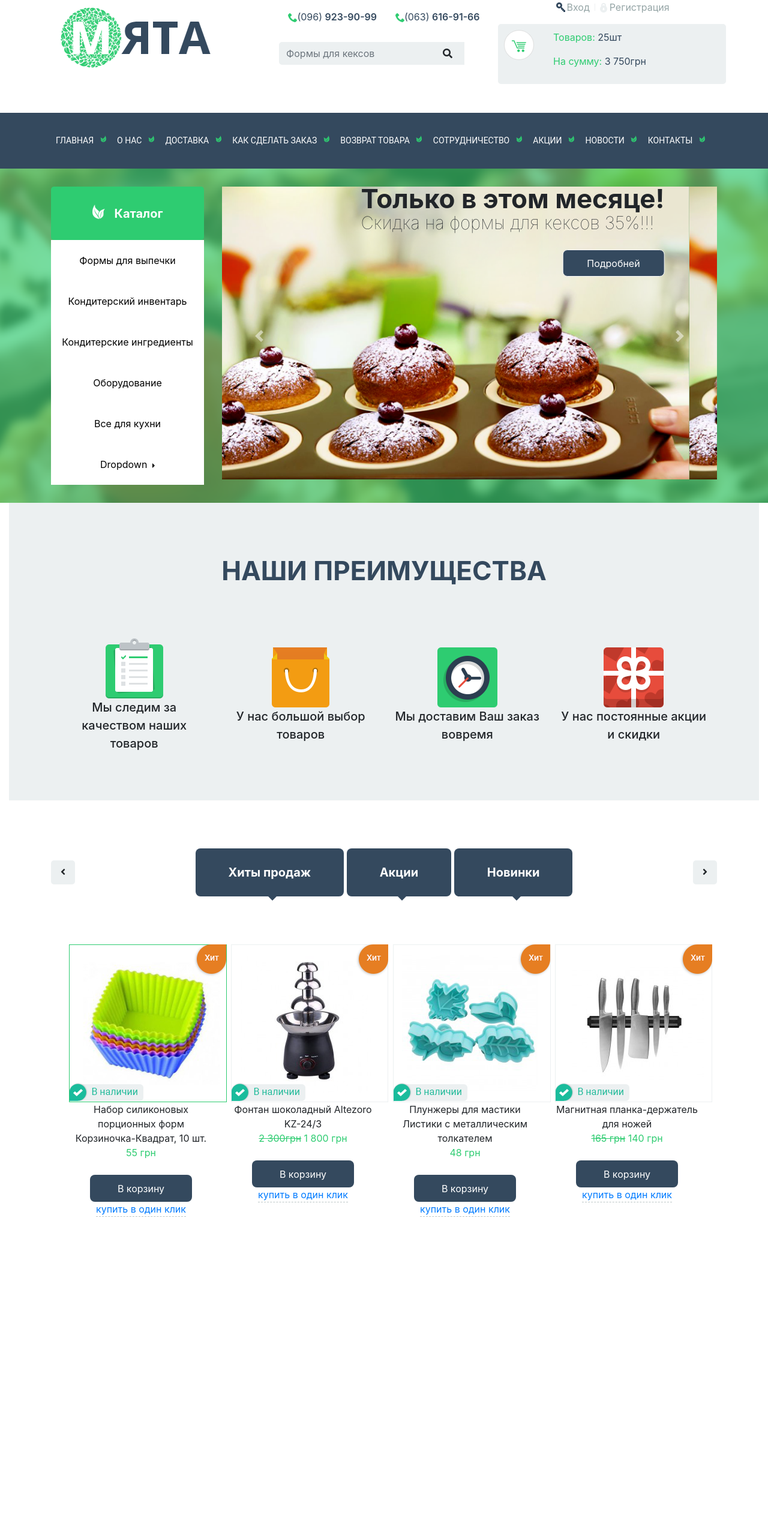
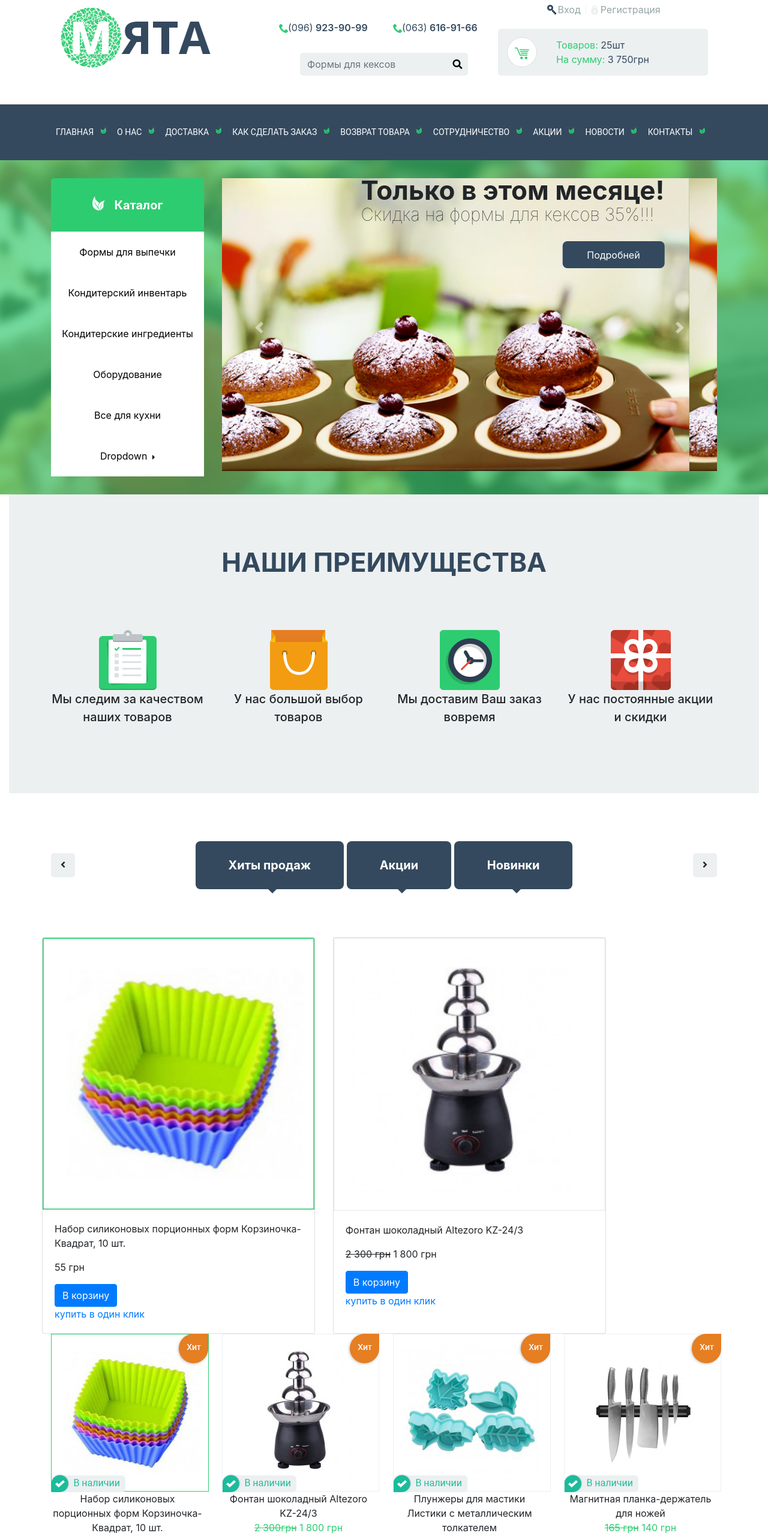
Before and after one commit to VirEgo/myata-project, a website: page app/index.html in a window 1280 px wide. Shown: the top 2560 px of the page at 60% size. Before the commit the page ends 2108 px from the top, so only its background shows below. Drawn offline with Linux system fonts and the light colour scheme.

Commit message:
Fix Style
Edit some style

```diff
--- a/app/index.html
+++ b/app/index.html
@@ -1,5 +1,6 @@
 <!DOCTYPE html>
 <html lang="en">
+
 <head>
     <meta charset="UTF-8">
     <meta name="viewport" content="width=device-width, initial-scale=1.0">
@@ -9,35 +10,34 @@
     <link rel="stylesheet" href="css/bootstrap.css">
     <link rel="stylesheet" href="https://use.fontawesome.com/releases/v5.7.2/css/all.css" integrity="sha384-fnmOCqbTlWIlj8LyTjo7mOUStjsKC4pOpQbqyi7RrhN7udi9RwhKkMHpvLbHG9Sr" crossorigin="anonymous">
 </head>
+
 <body>
     <header>
         <div class="container">
             <div class="row">
-                <div class="col-sm">
+                <div class="col-12 col-sm-12 col-md-6 col-lg-4">
                     <nav class="navbar navbar-light">
                         <a class="navbar-brand" href="#">
                             <img src="img/logo.png" class="d-inline-block align-top" alt="Myata">
                         </a>
                     </nav>
                 </div>
-                <div class="col-sm contacts-header">
-                    <div class="phone-wrapper">
-                        <a href="" class="phone1"><img src="img/phone.png" alt="">(096) <span>923-90-99</span></a>
-                        <a href="" class="phone2"><img src="img/phone.png" alt="">(063) <span>616-91-66</span></a>
+                <div class="col-12 col-sm-12 col-md-6 col-lg-4 contacts-header">
+                    <div class="phone-wrapper row">
+                        <a href="" class="phone1 col-6 col-sm-12 col-md-6"><img src="img/phone.png" alt="">(096) <span>923-90-99</span></a>
+                        <a href="" class="phone2 col-6 col-sm-12 col-md-6"><img src="img/phone.png" alt="">(063) <span>616-91-66</span></a>
                     </div>
-                    <div class="input-group mb-3 header-search">
-                        <input type="text" class="form-control" placeholder="Формы для кексов" aria-label="Recipient's username" aria-describedby="button-addon2">
-                        <div class="input-group-append">
-                        <button class="btn search-btn" type="button"><i class="fas fa-search"></i></button>
+                    <div class=" header-search">
+                        <input type="text" class="form-control" placeholder="Формы для кексов">
+                        <button class="search-btn" type="button"><i class="fas fa-search"></i></button>
                     </div>
                 </div>
-                </div>
-                <div class="col-sm login-card">
-                    <div class="row login-wrapper">
+                <div class="row col-12  col-sm-12 col-md-12 col-lg-4 login-card">
+                    <div class="col-sm-6 col-md-12 login-wrapper">
                         <a href="#" class="login">Вход</a>
                         <a href="#" class="signin">Регистрация</a>
                     </div>
-                    <div class="row card-wrapper">
+                    <div class="col-sm-6 col-md-12 card-wrapper">
                         <div class="card">
                             <a href="#" class="card-img">
                                 <img src="img/card.png" alt="Card">
@@ -54,44 +54,62 @@
         </div>
     </header>
     <div class="nav-wrapper">
-        <div class="container">
+        <div class="container nav-desctop">
             <ul class="nav uppercase">
                 <li class="nav-item"><a href="#" class="nav-link">главная</a></li>
                 <li class="nav-item"><a href="#" class="nav-link">о нас</a></li>
                 <li class="nav-item"><a href="#" class="nav-link">доставка</a></li>
                 <li class="nav-item"><a href="#" class="nav-link">как сделать заказ</a></li>
                 <li class="nav-item"><a href="#" class="nav-link">возврат товара</a></li>
-                <li class="nav-item"><a href="#" class="nav-link">сотрудничество</a></li>
+                <li class="nav-item "><a href="#" class="nav-link">сотрудничество</a></li>
                 <li class="nav-item"><a href="#" class="nav-link">акции</a></li>
                 <li class="nav-item"><a href="#" class="nav-link">новости</a></li>
                 <li class="nav-item"><a href="#" class="nav-link">контакты</a></li>
             </ul>
         </div>
+        <div class="container nav-mobile">
+            <nav class="navbar navbar-expand-lg">
+                <button class="navbar-toggler" type="button" data-toggle="collapse" data-target="#navbarNavDropdown" aria-controls="navbarNavDropdown" aria-expanded="false" aria-label="Toggle navigation">
+                        <span><i class="fas fa-chevron-down"></i></span>
+                    </button>
+                <div class="collapse navbar-collapse" id="navbarNavDropdown">
+                    <ul class="navbar-nav">
+                        <li class="nav-item active">
+                            <a class="nav-link" href="#">главная <span class="sr-only">(current)</span></a>
+                        </li>
+                        <li class="nav-item">
+                            <a class="nav-link" href="#">о нас</a>
+                        </li>
+                        <li class="nav-item">
+                            <a class="nav-link" href="#">доставка</a>
+                        </li>
+                        <li class="nav-item">
+                            <a class="nav-link" href="#">как сделать заказ</a>
+                        </li>
+                        <li class="nav-item">
+                            <a class="nav-link" href="#">возврат товара</a>
+                        </li>
+                        <li class="nav-item">
+                            <a class="nav-link" href="#">сотрудничество</a>
+                        </li>
+                        <li class="nav-item">
+                            <a class="nav-link" href="#">акции</a>
+                        </li>
+                        <li class="nav-item">
+                            <a class="nav-link" href="#">новости</a>
+                        </li>
+                        <li class="nav-item">
+                            <a class="nav-link" href="#">контакты</a>
+                        </li>
+                    </ul>
+                </div>
+            </nav>
+        </div>
     </div>
     <div class="catalog-wrapper">
         <div class="container">
             <div class="row">
-            <div class="col-3 button-wrapper">
-                <!-- <ul class="catalog">
-                    <p>Каталог</p>
-                    <li>Формы для выпечки</li>
-                    <li>Кондидерский инвентарь</li>
-                    <li>Кондитерские ингредиенты</li>
-                    <li>Оборудование</li>
-                    <li>Все для кухни</li>
-
-                    <li class="dropdown"> Фототорт. Печать на пищевой бумаге
-                        <ul class="dropdown-menu" area-labelled-by="dropdown-menu">
-                            <li>Индивидуальные картинки</li>
-                            <li class="dropdown-item">Картинки с деньгами</li>
-                            <li class="dropdown-item">Прочиек картинки</li>
-                            <li class="dropdown-item">Пищевые картинки из разных мультиков</li>
-                            <li class="dropdown-item">Индивидуальные картинки</li>
-                            <li class="dropdown-item">Картинки с деньгами</li>
-                            <li class="dropdown-item">Прочиек картинки</li>
-                        </ul>
-                    </li>
-                </ul> -->
+                <div class="col-md-12 col-sm-12 col-lg-3 button-wrapper">
                     <h3 class="catalog-title">Каталог</h3>
                     <button type="button" class="btn btn-light">Формы для выпечки</button>
                     <button type="button" class="btn btn-light">Кондитерский инвентарь</button>
@@ -113,7 +131,7 @@
                         </div>
                     </div>
                 </div>
-            <div class="col-9 d-flex">
+                <div class="col-sm-12 col-md-12 col-lg-9 d-flex">
                     <div id="carouselExampleControls" class="carousel slide" data-ride="carousel">
                         <div class="carousel-inner">
                             <div class="carousel-item active">
@@ -159,8 +177,8 @@
             <div class="container">
 
                 <div class="header-text">Наши преимущества</div>
-                    <div class="benefits-items">
-                        <div class="col-12 item">
+                <div class="benefits-items row">
+                    <div class="col-12 col-sm-6 col-md-3 col-lg-3 item">
                         <div class="benefit-logo">
                             <img src="img/quality.png" alt="quolity">
                         </div>
@@ -168,7 +186,7 @@
                             Мы следим за качеством наших товаров
                         </div>
                     </div>
-                            <div class="col-12 item">
+                    <div class="col-12 col-sm-6 col-md-3 col-lg-3 item">
                         <div class="benefit-logo">
                             <img src="img/bag.png" alt="quolity">
                         </div>
@@ -176,18 +194,17 @@
                             У нас большой выбор товаров
                         </div>
                     </div>
-                            <div class="col-12 item">
+                    <div class="col-12 col-sm-6 col-md-3 col-lg-3 item">
                         <div class="benefit-logo">
                             <img src="img/time.png" alt="quolity">
                         </div>
                         <div class="benefit-logo-desc">Мы доставим Ваш заказ вовремя</div>
                     </div>
-                            <div class="col-12 item">
+                    <div class="col-12 col-sm-6 col-md-3 col-lg-3 item">
                         <div class="benefit-logo">
                             <img src="img/gift.png" alt="quolity">
                         </div>
-                                <div class="benefit-logo-desc">У нас постоянные акции
-                                        и скидки</div>
+                        <div class="benefit-logo-desc">У нас постоянные акции и скидки</div>
                     </div>
                 </div>
             </div>
@@ -208,8 +225,33 @@
                             <a href="#" class="next-category btn"><i class="fas fa-angle-right"></i></a>
                         </div>
                     </div>
-                    <div class="products-items-wrapper col-12 d-flex">
-                        <div class="col-3">
+                    <div class="row products-items-wrapper">
+                        <div class="card-deck">
+
+                            <div class="card">
+                                <img class="card-img-top" src="img/item1.png" alt="Card image cap">
+                                <div class="card-body">
+                                    <p class="card-text">Набор силиконовых порционных форм Корзиночка-Квадрат, 10 шт.</p>
+                                    <p class="card-text">55 грн</p>
+                                    <a href="#" class="btn btn-primary">В корзину</a>
+                                    <br>
+                                    <a href="#" class="one-click-buy">купить в один клик</a>
+                                </div>
+                            </div>
+
+                            <div class="card">
+                                <img class="card-img-top" src="img/item2.png" alt="Card image cap">
+                                <div class="card-body">
+                                    <p class="card-text">Фонтан шоколадный Altezoro KZ-24/3</p>
+                                    <p class="card-text"> <s>2 300 грн</s> 1 800 грн</p>
+                                    <a href="#" class="btn btn-primary">В корзину</a>
+                                    <br>
+                                    <a href="#" class="one-click-buy">купить в один клик</a>
+                                </div>
+                            </div>
+                        </div>
+
+                        <div class="col-12 col-sm-6 col-md-6 col-lg-3">
                             <div class="product-photo">
                                 <img src="img/item1.png" alt="Silicon">
                             </div>
@@ -222,7 +264,7 @@
                                 <a href="#" class="one-click-buy">купить в один клик</a>
                             </div>
                         </div>
-                        <div class="col-3">
+                        <div class="col-12 col-sm-6 col-md-6 col-lg-3">
                             <div class="product-photo">
                                 <img src="img/item2.png" alt="Silicon">
                             </div>
@@ -235,7 +277,7 @@
                                 <a href="#" class="one-click-buy">купить в один клик</a>
                             </div>
                         </div>
-                        <div class="col-3">
+                        <div class="col-12 col-sm-6 col-md-6 col-lg-3">
                             <div class="product-photo">
                                 <img src="img/item3.png" alt="Silicon">
                             </div>
@@ -248,7 +290,7 @@
                                 <a href="#" class="one-click-buy">купить в один клик</a>
                             </div>
                         </div>
-                        <div class="col-3">
+                        <div class="col-12 col-sm-6 col-md-6 col-lg-3">
                             <div class="product-photo">
                                 <img src="img/item4.png" alt="Silicon">
                             </div>
@@ -259,6 +301,10 @@
                                 <a href="#" class="one-click-buy">купить в один клик</a>
                             </div>
                         </div>
+
+
+
+
                     </div>
                 </div>
             </div>
@@ -269,4 +315,5 @@
     <script src="js/popper.js"></script>
     <script src="js/bootstrap.js"></script>
 </body>
+
 </html>
--- a/app/sass/main.scss
+++ b/app/sass/main.scss
@@ -1,23 +1,31 @@
 * {
     padding: 0;
     margin: 0;
+}
 
-}
 body {
     font-size: 16px;
     box-sizing: border-box;
     font-family: "Roboto", sans-serif;
 }
+
 header {
-    padding-bottom: 3rem ;
+    padding-bottom: 3rem;
 }
+
 .uppercase {
     text-transform: uppercase;
 }
+
 .header-search {
     border: none;
     color: #34495e;
-    width: 400px;
+    display: flex;
+    flex-direction: row;
+    justify-content: center;
+    @media screen and (max-width: 768px) {
+        margin-bottom: 1rem;
+    }
     input,
     button {
         background-color: #ecf0f1;
@@ -28,6 +36,10 @@ header {
         border-radius: 5px;
         outline: none;
         box-shadow: none;
+        width: 70%;
+        border-radius: 0;
+        border-top-left-radius: 5px;
+        border-bottom-left-radius: 5px;
         &:focus {
             background-color: #ecf0f1;
             border: none;
@@ -36,15 +48,22 @@ header {
         }
     }
 }
+
 .search-btn {
     border: none;
-    position: absolute;
-    left: -3rem;
-    z-index: 12;
     outline: none;
     box-shadow: none;
+    border-radius: 0;
+    border-top-right-radius: 5px;
+    border-bottom-right-radius: 5px;
+    width: 35px;
+    &:focus,
+    &:active {
+        outline: none !important;
+        box-shadow: none !important;
+    }
+}
 
-}
 .input-group-append {
     .search-btn {
         z-index: 12!important;
@@ -52,10 +71,11 @@ header {
         box-shadow: none;
     }
 }
+
 .contacts-header {
     display: flex;
     flex-direction: column;
-    justify-content: center;
+    justify-content: flex-end;
     .phone-wrapper {
         display: flex;
         flex-direction: row;
@@ -72,15 +92,17 @@ header {
         }
     }
 }
+
 .login-card {
     border-radius: 5px;
+    @media screen and (max-width: 576px) {
+        margin-left: 0;
+    }
 }
 
 .login-wrapper {
     display: flex;
-    margin-left: 0!important;
-    margin-right: 0!important;
-    margin-bottom: 1rem;
+    margin: 0 0 1rem;
     justify-content: center;
     a {
         color: #95a5a6;
@@ -94,7 +116,7 @@ header {
     .login {
         display: flex;
         flex-direction: row;
-        &:before{
+        &:before {
             content: '';
             background-image: url(../img/key.png);
             background-repeat: no-repeat;
@@ -114,7 +136,7 @@ header {
     .signin {
         display: flex;
         flex-direction: row;
-        &:before{
+        &:before {
             content: '';
             background-image: url(../img/lock.png);
             background-repeat: no-repeat;
@@ -124,10 +146,13 @@ header {
         }
     }
 }
+
 .card-wrapper {
     padding: 10px 10px;
     background-color: #ecf0f1;
     border-radius: 5px;
+    align-items: center;
+    display: flex;
     .card {
         width: 50px;
         height: 50px;
@@ -144,22 +169,49 @@ header {
         p {
             display: block;
             color: #2ecc71;
+            margin-bottom: 0;
         }
         span {
             color: #34495e;
         }
     }
 }
+
 .nav-wrapper {
     width: 100%;
     background-color: #34495e;
+    display: flex;
+    .nav-mobile {
+        display: none;
+        @media screen and (max-width: 576px) {
+            display: flex;
+            text-transform: uppercase;
+            a {
+                color: #fff;
+            }
+            .navbar-expand-lg {
+                // margin: auto;
+            }
+        }
+    }
 }
 
-.nav {
+.nav-desctop {
     font-size: 14px;
     text-align: center;
     font-family: "Roboto", sans-serif;
     padding: 28px 0;
+    @media screen and(max-width: 576px) {
+        // display: flex;
+        display: none;
+        flex-direction: column;
+        justify-content: center;
+        align-items: center;
+    }
+    li {
+        display: flex;
+        flex-direction: row;
+    }
     a {
         color: #fff;
         padding: 0.5rem .5rem;
@@ -177,7 +229,6 @@ header {
         display: inline-block;
         margin-left: .5rem;
     }
-
 }
 
 .catalog-wrapper {
@@ -186,13 +237,10 @@ header {
     background-size: cover;
     background-position: center;
     padding: 30px 0;
-
     .carousel-item {
         position: relative;
         img {
             position: relative;
-
-
         }
         .text-block {
             position: absolute;
@@ -209,6 +257,9 @@ header {
         .middle-text {
             font-size: 29.5px;
             font-weight: 100;
+            @media screen and (max-width: 576px) {
+                font-size: 18.5px;
+            }
         }
         .more-info {
             background-color: #34495e;
@@ -218,6 +269,12 @@ header {
             align-self: flex-end;
             margin-top: 25px;
             border-radius: 8px;
+            border: none;
+            @media screen and (max-width: 576px) {
+                width: auto;
+                height: auto;
+                margin-top: 80px;
+            }
         }
     }
 }
@@ -225,7 +282,12 @@ header {
 .header-text {
     font-size: 44px;
     font-weight: bold;
+    @media screen and (max-width: 576px) {
+        font-size: 26px;
+        padding-bottom: 40px;
     }
+}
+
 .button-wrapper {
     display: flex;
     flex-direction: column;
@@ -252,7 +314,6 @@ header {
             color: #fff;
             display: flex;
             align-items: center;
-
             &::before {
                 content: '';
                 width: 5px;
@@ -261,7 +322,6 @@ header {
                 background-color: #fff;
                 display: block;
                 margin-right: 10px;
-
             }
         }
         .dropdown-menu {
@@ -290,9 +350,9 @@ header {
             display: block;
             margin-right: 1rem;
         }
-
     }
 }
+
 .our-benefits-wrapper {
     display: flex;
     flex-direction: column;
@@ -305,8 +365,6 @@ header {
         padding-bottom: 80px;
     }
     .benefits-items {
-        display: grid;
-        grid-template-columns: repeat(4, 1fr);
         align-items: center;
     }
     .benefit-logo-desc {
@@ -319,9 +377,9 @@ header {
         justify-content: center;
         align-items: center;
         text-align: center;
+        margin-bottom: 2rem;
     }
 }
-
 
 .products-category-slider {
     padding: 80px 0;
@@ -360,23 +418,19 @@ header {
                 position: absolute;
                 bottom: -7px;
                 left: calc(50% - 5px);
-
             }
         }
     }
 }
+
 .our-products {
-
     .product-photo {
         position: relative;
+        text-align: center;
         &::before {
             content: url("../img/hit-label.png");
             position: absolute;
             right: -7px;
-            display: block;
-            width: 40px;
-            height: 40px;
-
         }
         &::after {
             content: url("../img/in-stock.png");
@@ -384,8 +438,6 @@ header {
             left: -19px;
             bottom: -7px;
             display: block;
-            width: 40px;
-            height: 40px;
         }
         &:last-child::before {
             content: url("../img/out-of-stock.png");
@@ -393,11 +445,7 @@ header {
             position: absolute;
             left: -19px;
             bottom: -7px;
-            display: block;
-            width: 40px;
-            height: 40px;
         }
-
     }
     .products-items-wrapper {
         position: relative;
@@ -411,11 +459,22 @@ header {
         //         height: 40px;
         //         z-index: 2;
         //     }
+        .card-group {
+            .card {
+                min-height: 100%;
+                width: 18rem;
+                border: 1px solid transparent;
+                text-align: center;
+                display: flex;
+                align-items: stretch;
+            }
+        }
         .product-info {
             text-align: center;
+            display: flex;
+            flex-direction: column;
             .product-desc {
                 font-size: 16px;
-
             }
             .product-price {
                 color: #2ecc71;
```
Also changed, not shown: app/css/main.css. Lines whose indentation alone changed are shown as unchanged.
